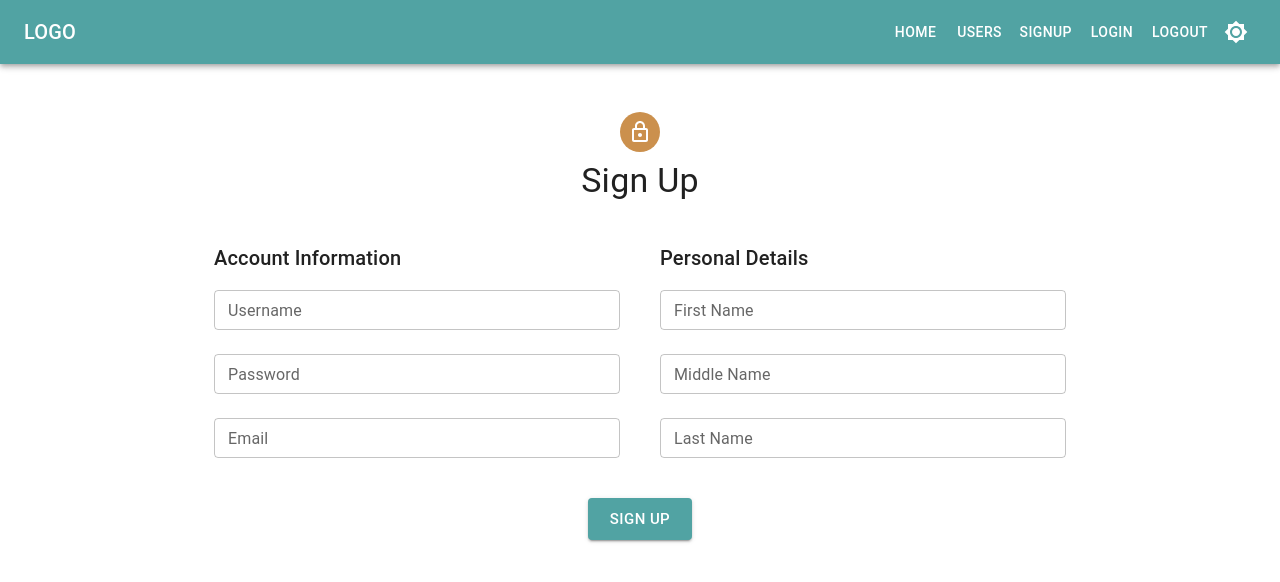
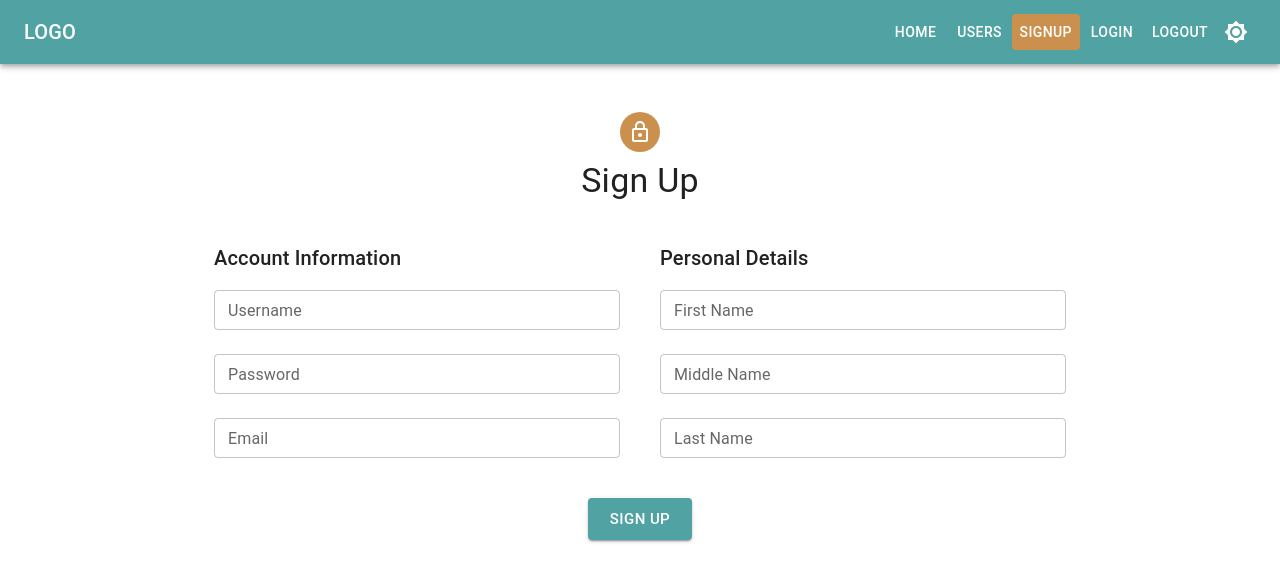
Before and after one commit to ratrateroo/Web-Log-GraphQL-Material-UI, a React (Create React App) app in the folder client/: page /signup in a window 1280 px wide. Shown: the top 582 px of the page. Built offline with nearby package versions, Linux system fonts and the light colour scheme; what apollo-upload-client would draw is missing.

Commit message:
added custom links for button active styling

```diff
--- a/client/src/shared/components/Navigation/DefaultNavLinks.js
+++ b/client/src/shared/components/Navigation/DefaultNavLinks.js
@@ -11,7 +11,7 @@ const DefaultNavLinks = () => {
 
 	return (
 		<Fragment>
-			<Button color="inherit" to="/blogs" component={RouterLink}>
+			<Button color="inherit" to="/" component={RouterLink}>
 				Home
 			</Button>
 			<Button color="inherit" to="/users" component={RouterLink}>
--- a/client/src/shared/components/Navigation/UserNavLinks.js
+++ b/client/src/shared/components/Navigation/UserNavLinks.js
@@ -1,25 +1,49 @@
 import React, { Fragment, useContext } from 'react';
 
-import { Link as RouterLink } from 'react-router-dom';
+import {
+	Link as RouterLink,
+	useMatch,
+	useResolvedPath,
+	useLocation,
+} from 'react-router-dom';
 
 //import { AuthContext } from '../../auth/AuthContext';
 
 import Button from '@mui/material/Button';
+import { useTheme } from '@mui/material/styles';
+
+function CustomLink({ children, to, ...props }) {
+	let resolved = useResolvedPath(to);
+	console.log(resolved);
+	let match = useMatch({ path: resolved.pathname, end: true });
+	const theme = useTheme();
+
+	return (
+		<div>
+			<Button
+				color="inherit"
+				to={to}
+				component={RouterLink}
+				sx={{
+					backgroundColor: match ? theme.palette.secondary.main : 'none',
+				}}
+				{...props}>
+				{children}
+			</Button>
+		</div>
+	);
+}
 
 const UserNavLinks = (props) => {
 	//const { isLoggedIn, logout } = useContext(AuthContext);
 
+	const theme = useTheme();
+
 	return (
 		<Fragment>
-			<Button color="inherit" to="/signup" component={RouterLink}>
-				Signup
-			</Button>
-			<Button color="inherit" to="/login" component={RouterLink}>
-				Login
-			</Button>
-			<Button color="inherit" to="/" component={RouterLink}>
-				Logout
-			</Button>
+			<CustomLink to="/signup">Signup</CustomLink>
+			<CustomLink to="/login">Login</CustomLink>
+			<CustomLink to="/">Logout</CustomLink>
 		</Fragment>
 	);
 };
--- a/client/src/theme/darktheme.js
+++ b/client/src/theme/darktheme.js
@@ -10,9 +10,12 @@ const darktheme = createTheme({
 			contrastText: '#ffffff',
 		},
 		secondary: {
-			main: '#DDB573',
-			light: '#EFDEBF',
-			dark: '#CB904D',
+			//main: '#DDB573',
+			main: '#c98403',
+			//light: '#EFDEBF',
+			light: '#d0983b',
+			//dark: '#CB904D',
+			dark: '#ba5900',
 			contrastText: '#ffffff',
 		},
 		error: {
```
